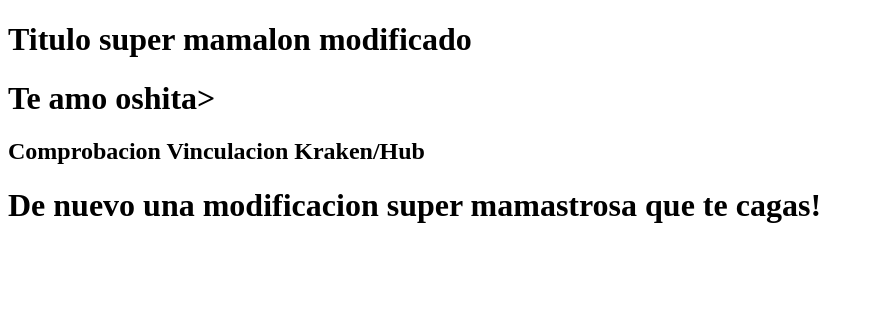
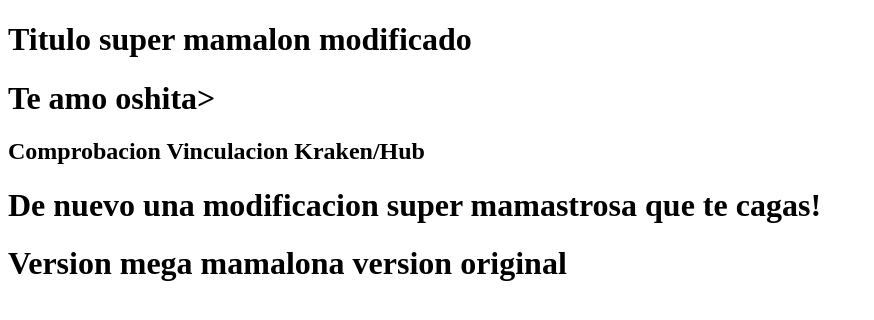
Before and after one commit to Samuel-XC/Pruebas-Git, a plain HTML site: page index.html in a window 1280 px wide. Shown: the whole page, without its empty margins (0-874 px from the left). Drawn offline with Linux system fonts and the light colour scheme.

Commit message:
Se modifico index

```diff
--- a/index.html
+++ b/index.html
@@ -11,5 +11,6 @@
     <h1>Te amo oshita></h1>
     <h2>Comprobacion Vinculacion Kraken/Hub</h2>
     <h1>De nuevo una modificacion super mamastrosa que te cagas!</h1>
+    <h1>Version mega mamalona version original</h1>
 </body>
 </html>
```
